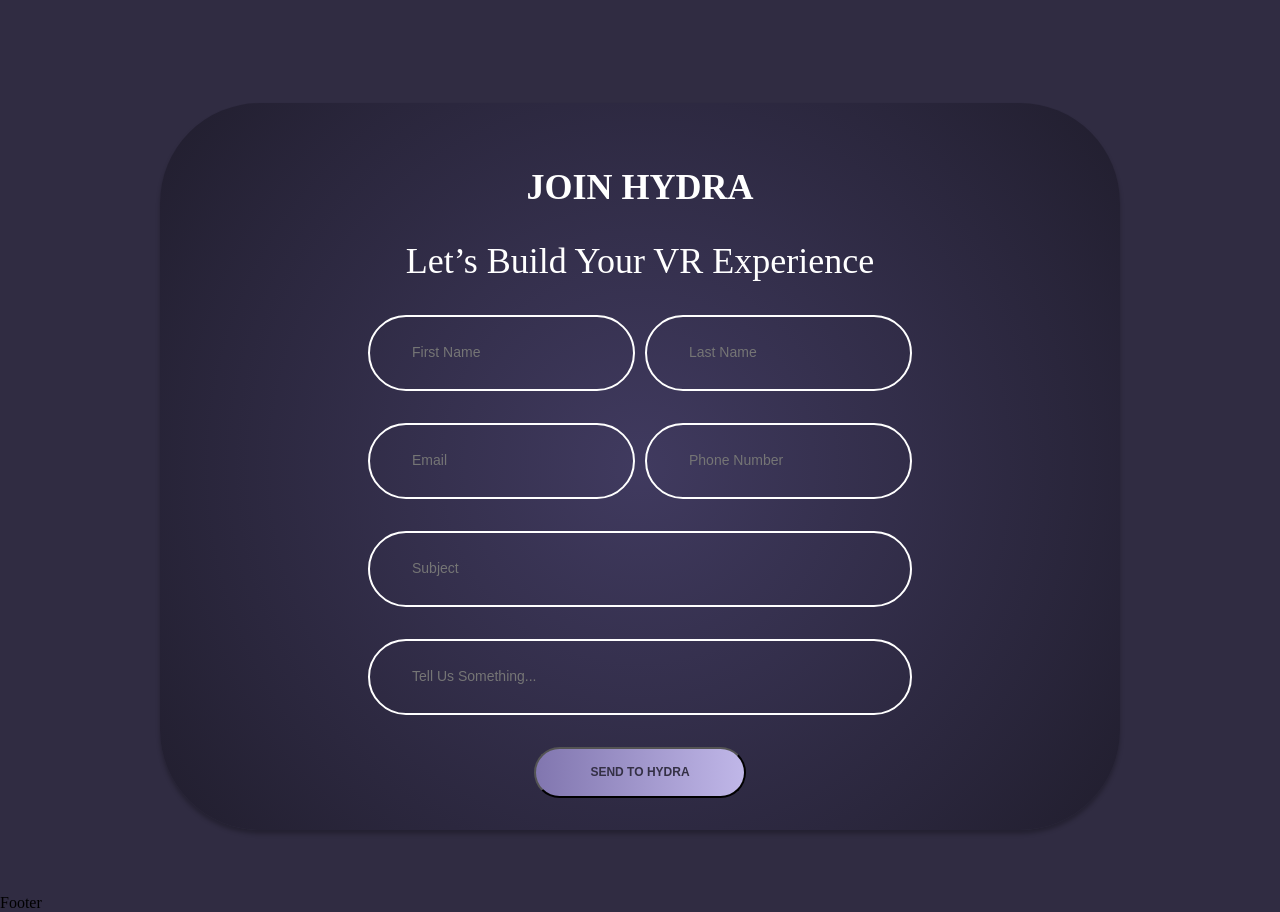
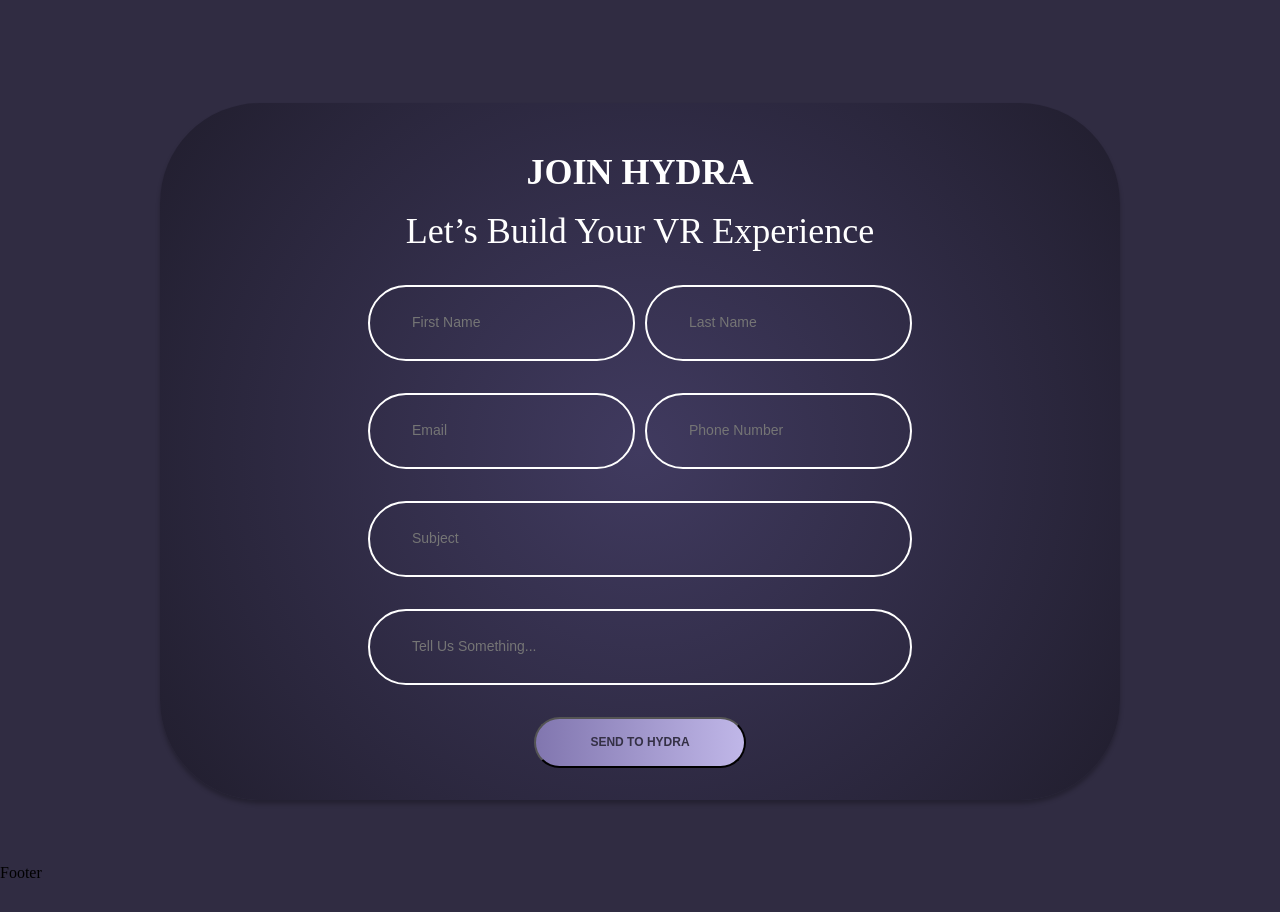
Before and after one commit to Ansh-Kataria/Hydra, a React (Create React App) app: page / in a window 1280 px wide. Shown: the part 4240-5152 px from the top of the page. After the commit the page ends 5122 px from the top, so only its background shows below. Built offline with nearby package versions, Linux system fonts and the light colour scheme.

Commit message:
join form updated

```diff
--- a/src/components/Join/Join.css
+++ b/src/components/Join/Join.css
@@ -61,7 +61,7 @@
   font-size: 36px;
   line-height: 44px;
 
-  padding: 30px 88px;
+  padding: 15px 88px;
 }
 
 .join-subheading {
@@ -152,9 +152,8 @@
 }
 
 .join-send-btn {
-    padding-top: 1rem;
+  padding-top: 1rem;
 }
-
 
 .join-send-btn input {
   font-weight: 700;
```
